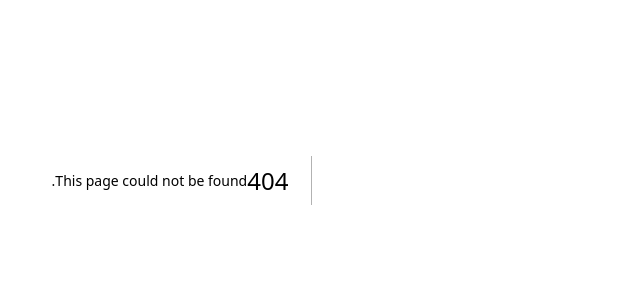
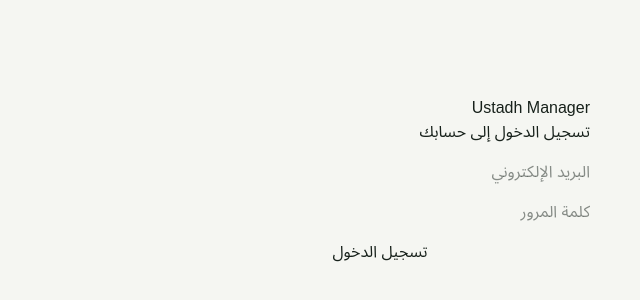
Before and after one commit to HeshamAsiry/-Ustadh-manager, a Next.js app: page /login in a window 1280 px wide. Before the commit this address had no page. Shown: the part 220-520 px from the top of the page, without its empty margins (490-1130 px from the left). Built offline with nearby package versions, Linux system fonts and the light colour scheme; no server answers.

Commit message:
Add authentication login page

```diff
--- /dev/null
+++ b/app/login/page.tsx
@@ -0,0 +1,20 @@
+"use client";
+import { FormEvent, useState } from "react";
+import { supabase } from "../../lib/supabase";
+
+export default function LoginPage(){
+ const [email,setEmail]=useState(""); const [password,setPassword]=useState(""); const [loading,setLoading]=useState(false); const [error,setError]=useState("");
+ async function submit(e:FormEvent){e.preventDefault(); setLoading(true); setError("");
+  if(!supabase){setError("Supabase is not configured");setLoading(false);return;}
+  const {error}=await supabase.auth.signInWithPassword({email,password});
+  if(error){setError(error.message);setLoading(false);return;}
+  window.location.href="/";
+ }
+ return <main style={{minHeight:"100vh",display:"grid",placeItems:"center",padding:24}}><form onSubmit={submit} style={{width:"100%",maxWidth:420,display:"grid",gap:16}}>
+  <div><h1>Ustadh Manager</h1><p>تسجيل الدخول إلى حسابك</p></div>
+  <input required type="email" placeholder="البريد الإلكتروني" value={email} onChange={e=>setEmail(e.target.value)} />
+  <input required type="password" placeholder="كلمة المرور" value={password} onChange={e=>setPassword(e.target.value)} />
+  {error&&<p role="alert">{error}</p>}
+  <button disabled={loading} type="submit">{loading?"جارٍ الدخول…":"تسجيل الدخول"}</button>
+ </form></main>
+}
```
